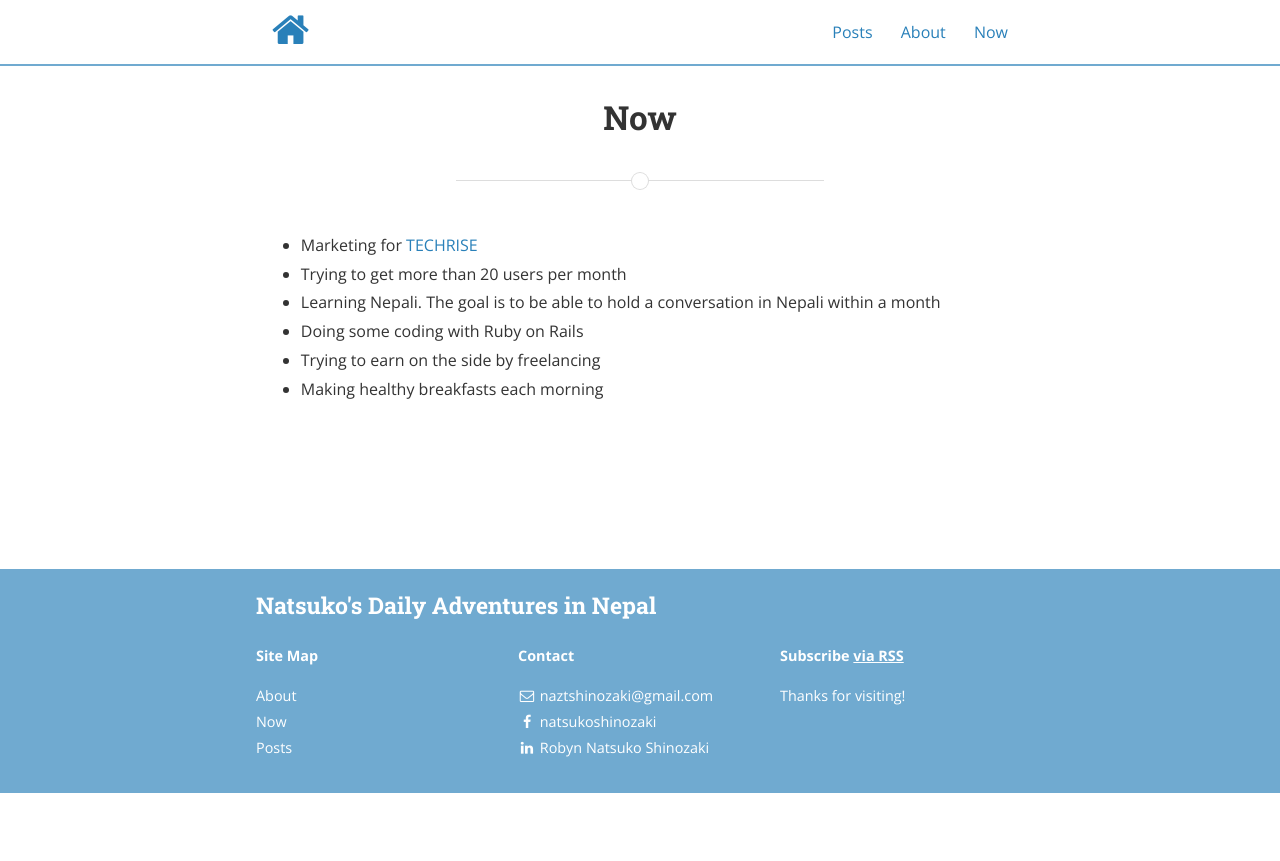
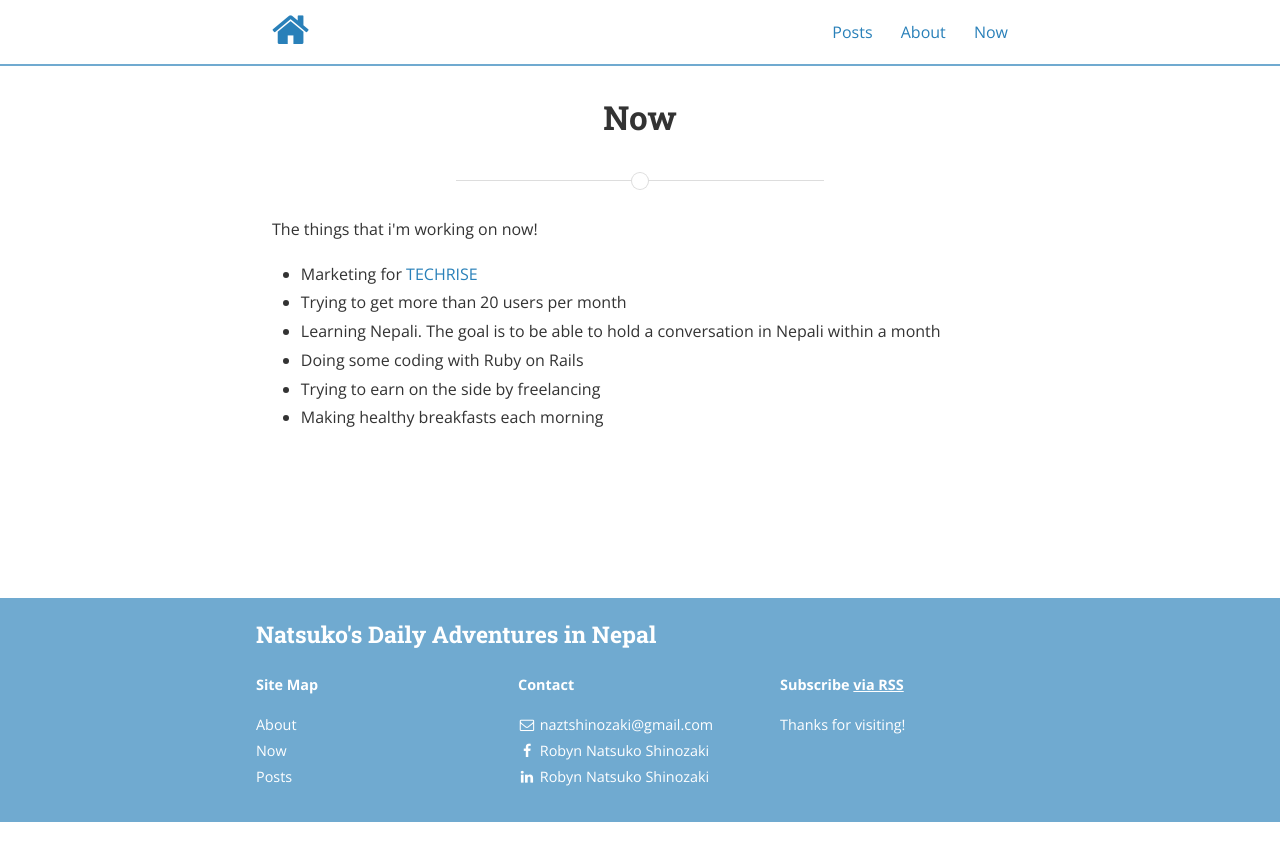
Before and after one commit to naztshinozaki/naztshinozaki.github.io, a Jekyll site: the page built from now/index.markdown, in a window 1280 px wide. Shown: the top 861 px of the page. Built offline with Jekyll 4.4.1, drawn with Linux system fonts in a browser that asks for light colours; nearby versions of some CDN libraries; a style sheet for code colours, icons or effects is not loaded.

Commit message:
change description

```diff
--- a/_config.yml
+++ b/_config.yml
@@ -17,7 +17,7 @@ description: >
 # and never end with a slash. Set it to a blank value if hosting at the
 # root of your server.
 # baseurl: "/" # the subpath of your site, e.g. /blog/
-url: "http://bencentra.github.io" # the base hostname & protocol for your site
+url: "http://naztshinozaki.github.io" # the base hostname & protocol for your site
 cover: "/assets/header_image.jpg"
 logo: "/assets/logo.png"
 
@@ -71,7 +71,7 @@ social:
 
   - name: Facebook
     icon: facebook
-    username: natsukoshinozaki
+    username: Robyn Natsuko Shinozaki
     url: https://www.facebook.com/
     desc: Friend me on Facebook
     share: true
--- a/now/index.markdown
+++ b/now/index.markdown
@@ -4,7 +4,7 @@ title: Now
 permalink: /now/
 ---
 
-
+<p>The things that i'm working on now!</p>
 <ul style="margin-bottom: 100px;">
 	<li>Marketing for <a href="http://www.techrise.me/">TECHRISE</a> </li>
 	<li>Trying to get more than 20 users per month</li>
```
Also changed, not shown: about.md (+2 -2 lines), assets/IMG_1375-min.JPG (added), 8 other files.
